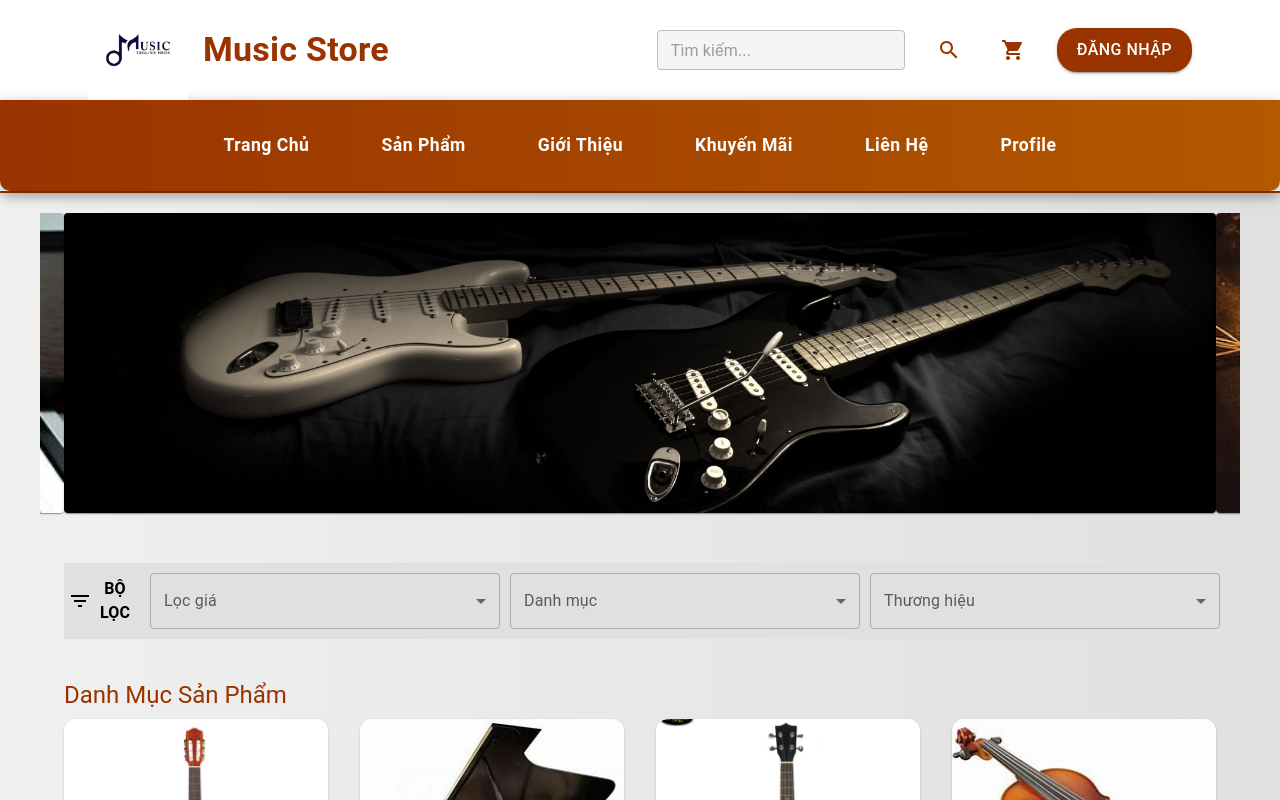
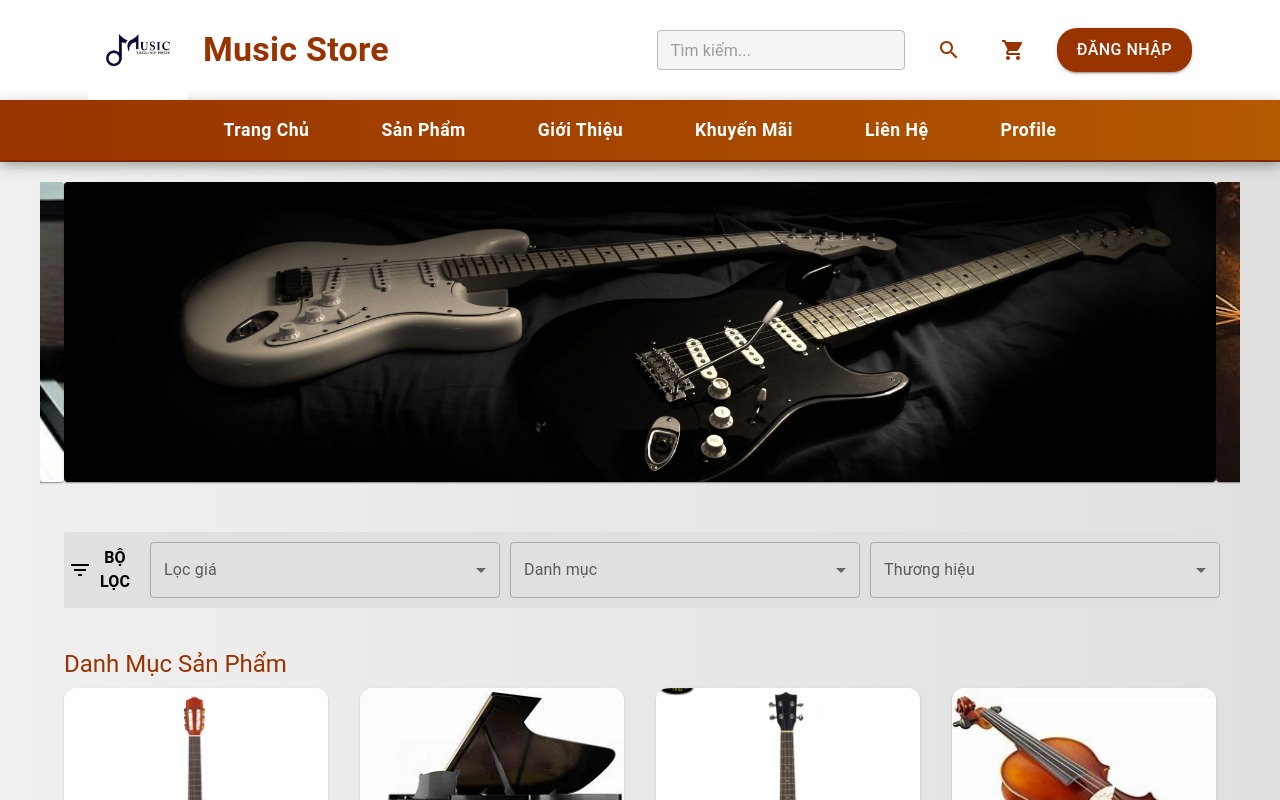
Before and after one commit to huutai243/musical-microservice-FE, a React (Create React App) app: page / in a window 1280 px wide. Shown: the top 800 px of the page. Built offline with nearby package versions, Linux system fonts and the light colour scheme; no server answers.

Commit message:
fix_button_logout

```diff
--- a/src/components/Header.js
+++ b/src/components/Header.js
@@ -80,7 +80,7 @@ const Header = () => {
 
                         {user ? (
                             <>
-                                <IconButton onClick={() => navigate('/profile')}>
+                                <IconButton onClick={handleMenuOpen}>
                                     <Avatar src={user.photoURL} alt={user.displayName} sx={{ width: 50, height: 50, transition: '0.3s', '&:hover': { transform: 'scale(1.1)' } }} />
                                 </IconButton>
                                 <Menu
@@ -89,6 +89,9 @@ const Header = () => {
                                     onClose={handleMenuClose}
                                     TransitionComponent={Fade}
                                 >
+                                    <MenuItem onClick={() => { navigate('/profile'); handleMenuClose(); }}>
+                                        Thông tin cá nhân
+                                    </MenuItem>
                                     <MenuItem onClick={handleLogout}>Đăng xuất</MenuItem>
                                 </Menu>
                             </>
@@ -109,8 +112,7 @@ const Header = () => {
     alignItems: 'center',
     padding: '20px 0',
     boxShadow: '0px 4px 15px rgba(0,0,0,0.3)',
-    borderBottomLeftRadius: '10px',
-    borderBottomRightRadius: '10px'
+    height: '20px',
   }}
 >
   {['Trang Chủ', 'Sản Phẩm', 'Giới Thiệu', 'Khuyến Mãi', 'Liên Hệ', 'Profile'].map((item, index) => (
--- a/src/pages/ProductDetail.js
+++ b/src/pages/ProductDetail.js
@@ -118,11 +118,9 @@ const ProductDetail = () => {
                     <Typography variant="h5" fontWeight="bold" sx={{ mb: 2, textAlign: 'center', textDecoration: 'underline', color: '#993300' }}>
                         Chi Tiết Sản Phẩm
                     </Typography>
-                    <Typography variant="body1">
-                        Blanditiis dolorem voluptatem consequuntur explicabo accusamus fugiat maxime. Eum vel fugit voluptatibus ex dolorum.
-                    </Typography>
+                    <Typography variant="h4" fontWeight="bold">{product.name}</Typography>
                     <Typography variant="h6" fontWeight="bold" sx={{ mt: 3 }}>
-                        Outstanding Features
+                        Tính Năng Nổi Bật
                     </Typography>
                     <ul>
                         <li>✅ Long-term warranty: 2 years</li>
```
